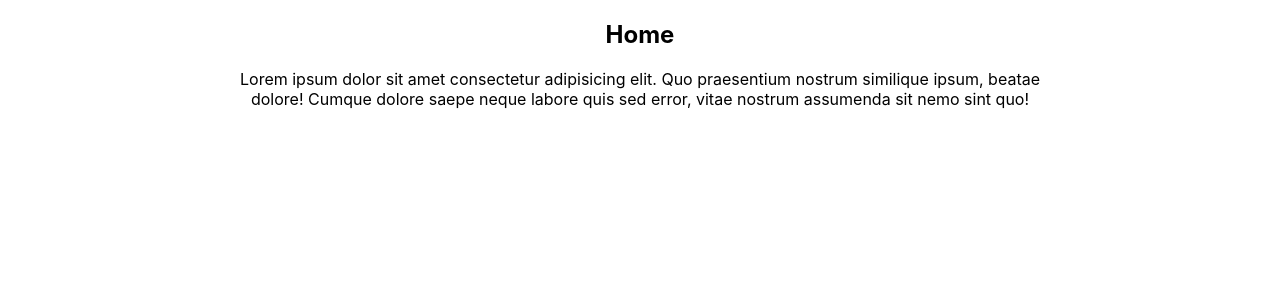
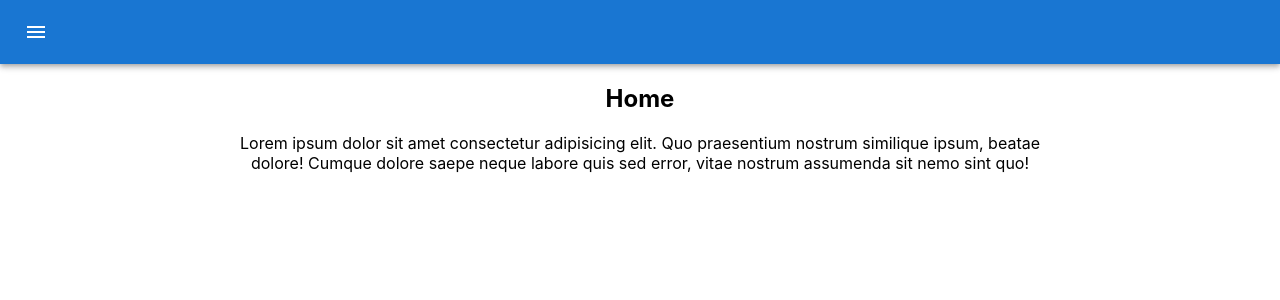
Before and after one commit to ahorn256/routing_2, a React (Create React App) app: page / in a window 1280 px wide. Shown: the top 300 px of the page. Built offline with nearby package versions, Linux system fonts and the light colour scheme.

Commit message:
added navigation menu

```diff
--- a/src/App.css
+++ b/src/App.css
@@ -1,5 +1,8 @@
 .App {
   text-align: center;
+}
+
+.App-content {
   margin-top: 20px;
 }
 
--- a/src/App.tsx
+++ b/src/App.tsx
@@ -2,15 +2,19 @@ import { BrowserRouter, Route, Routes } from 'react-router-dom';
 import './App.css';
 import Books from './Books';
 import Home from './Home';
+import Nav from './Nav';
 
 function App() {
   return (
     <div className="App">
       <BrowserRouter>
-        <Routes>
-          <Route path='/books' element={<Books />}/>
-          <Route path='/' element={<Home />}/>
-        </Routes>
+        <Nav />
+        <div className='App-content'>
+          <Routes>
+            <Route path='/books' element={<Books />}/>
+            <Route path='/' element={<Home />}/>
+          </Routes>
+        </div>
       </BrowserRouter>
     </div>
   );
--- /dev/null
+++ b/src/Nav.tsx
@@ -0,0 +1,49 @@
+import { Menu as MenuIcon } from "@mui/icons-material";
+import { AppBar, IconButton, Menu, MenuItem, Toolbar } from "@mui/material";
+import React, { useState } from "react";
+import { Link } from "react-router-dom";
+
+function Nav() {
+  const [ anchorEl, setAnchorEl ] = useState<HTMLElement|null>(null);
+  const open = Boolean(anchorEl);
+
+  function handleMenuOpen(event: React.MouseEvent<HTMLButtonElement>) {
+    setAnchorEl(event.currentTarget);
+  }
+
+  function handleMenuClose() {
+    setAnchorEl(null);
+  }
+
+  return (
+    <AppBar position="sticky">
+      <Toolbar>
+        <IconButton
+          size="large"
+          edge="start"
+          color="inherit"
+          onClick={handleMenuOpen}
+          aria-controls="navigation-menu"
+          aria-haspopup="true"
+          aria-expanded={open}>
+          <MenuIcon />
+        </IconButton>
+        <Menu
+          id="navigation-menu"
+          open={open}
+          anchorEl={anchorEl}
+          onClose={handleMenuClose}
+          keepMounted>
+          <MenuItem onClick={handleMenuClose}>
+            <Link to='/'>Home</Link>
+          </MenuItem>
+          <MenuItem onClick={handleMenuClose}>
+            <Link to='/books'>Books</Link>
+          </MenuItem>
+        </Menu>
+      </Toolbar>
+    </AppBar>
+  );
+}
+
+export default Nav;
```
